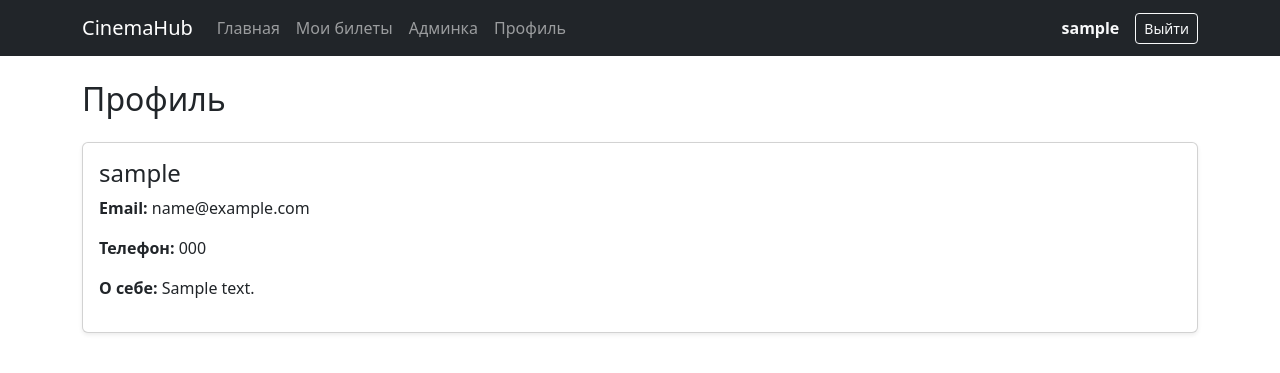
After one commit to Funclot/Kursach_Cinema, a Django app: page /users/profile/ in a window 1280 px wide. The commit adds this page. Shown: the top 373 px of the page. Run offline with Django 5.2, Linux system fonts and the light colour scheme; a user stored in the database is signed in; tables that the repository leaves empty hold one stand-in row (values such as "Sample post").

Commit message:
Add user profile page

```diff
--- a/backend/users/urls.py
+++ b/backend/users/urls.py
@@ -1,5 +1,6 @@
 from django.urls import path
 from django.contrib.auth.views import LoginView, LogoutView
+from .views import profile
 
 urlpatterns = [
     path(
@@ -15,4 +16,9 @@ urlpatterns = [
         LogoutView.as_view(),
         name='logout'
     ),
+    path(
+        'profile/',
+        profile,
+        name='profile'
+    ),
 ]
--- a/backend/users/views.py
+++ b/backend/users/views.py
@@ -1,3 +1,22 @@
+from django.contrib.auth.decorators import login_required
 from django.shortcuts import render
 
-# Create your views here.
+from .models import Profile
+
+
+@login_required
+def profile(request):
+
+    profile = Profile.objects.get(
+        user=request.user
+    )
+
+    context = {
+        'profile': profile
+    }
+
+    return render(
+        request,
+        'users/profile.html',
+        context
+    )
--- a/templates/base.html
+++ b/templates/base.html
@@ -31,6 +31,10 @@
 
             <a class="nav-link" href="/admin/">
                 Админка
+            </a>
+            <a class="nav-link"
+               href="{% url 'profile' %}">
+                Профиль
             </a>
         </div>
 
--- /dev/null
+++ b/templates/users/profile.html
@@ -0,0 +1,40 @@
+{% extends 'base.html' %}
+
+{% block title %}
+Профиль
+{% endblock %}
+
+{% block content %}
+
+<h2 class="mb-4">
+    Профиль
+</h2>
+
+<div class="card shadow-sm">
+
+    <div class="card-body">
+
+        <h4>
+            {{ request.user.username }}
+        </h4>
+
+        <p>
+            <strong>Email:</strong>
+            {{ request.user.email }}
+        </p>
+
+        <p>
+            <strong>Телефон:</strong>
+            {{ profile.phone }}
+        </p>
+
+        <p>
+            <strong>О себе:</strong>
+            {{ profile.bio }}
+        </p>
+
+    </div>
+
+</div>
+
+{% endblock %}
```
